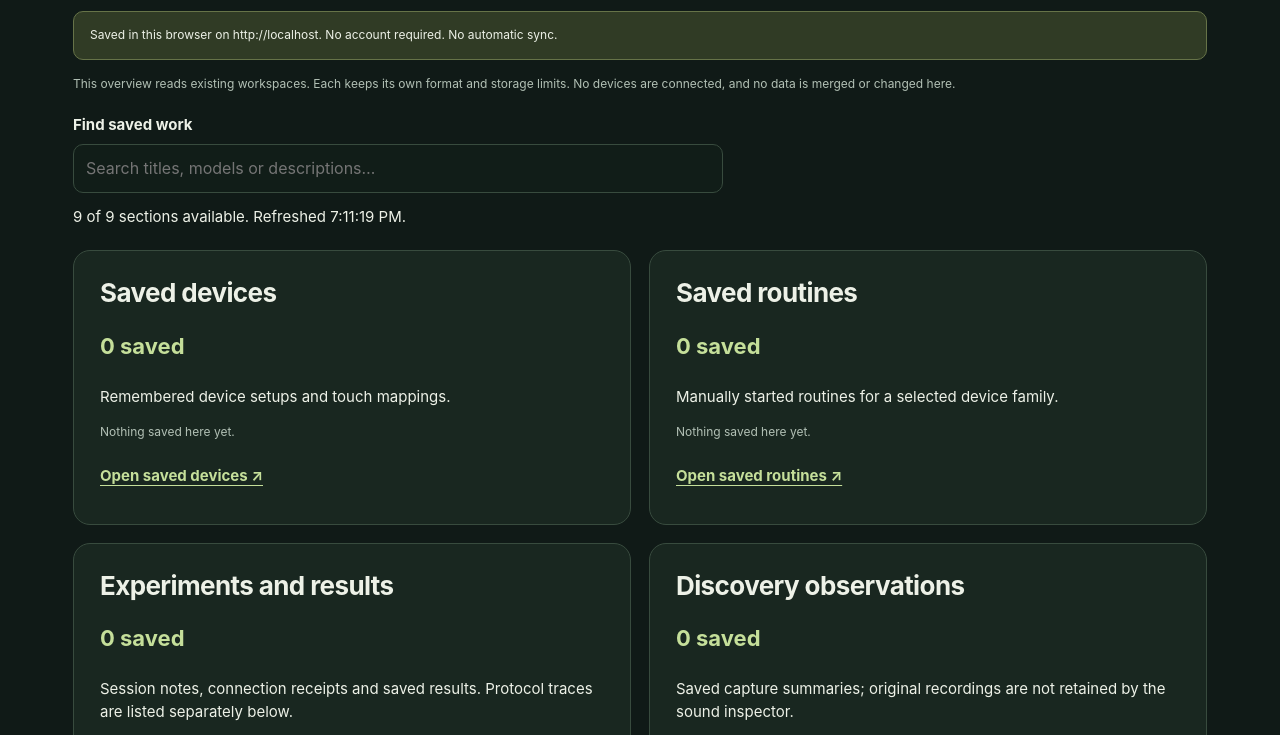
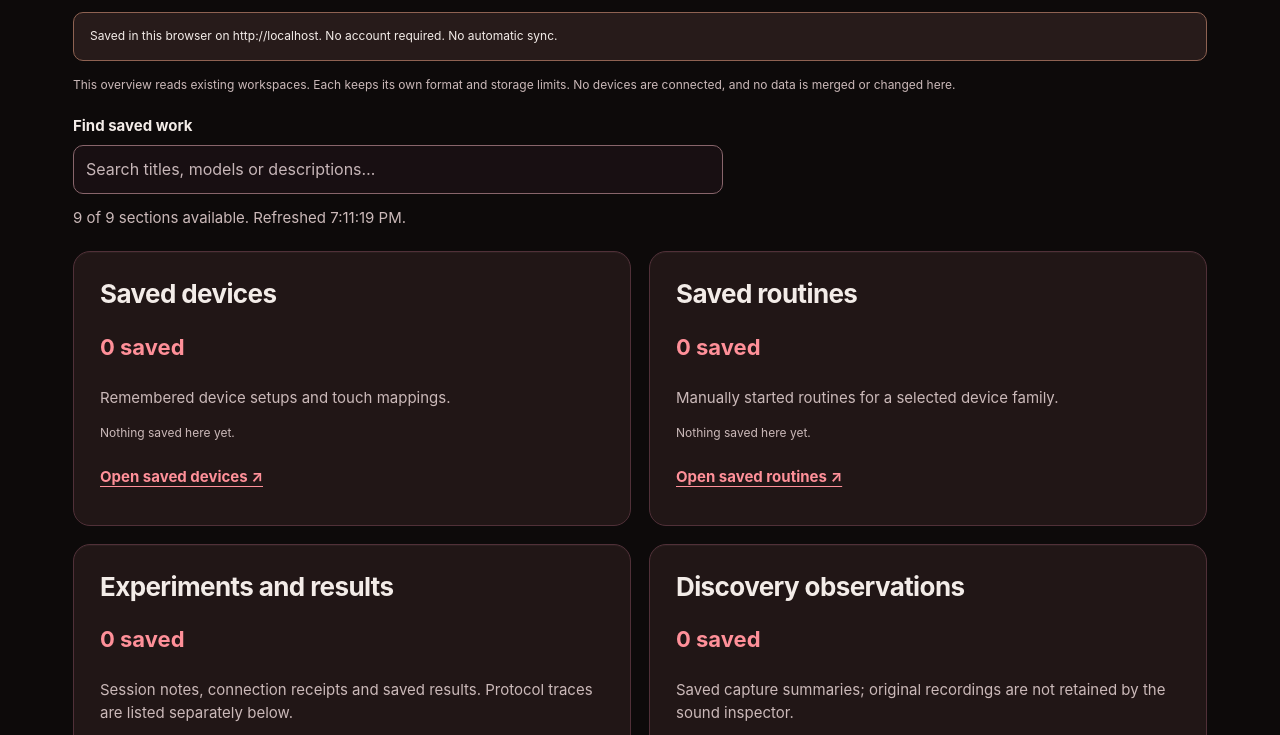
Before and after one commit to jimedusot-beep/Project-sasori, a website: page site/projects.html in a window 1280 px wide. Shown: the part 245-980 px from the top of the page. Drawn offline with Linux system fonts and the light colour scheme.

Commit message:
feat(theme): activate crimson theme on projects.html

```diff
--- a/site/projects.html
+++ b/site/projects.html
@@ -3,7 +3,7 @@
   <head>
     <meta charset="utf-8" />
     <meta name="viewport" content="width=device-width,initial-scale=1,viewport-fit=cover" />
-    <meta name="theme-color" content="#111918" />
+    <meta name="theme-color" content="#0d0a0a" />
     <meta
       http-equiv="Content-Security-Policy"
       content="default-src 'self'; script-src 'self'; style-src 'self'; img-src 'self' data:; connect-src 'none'; object-src 'none'; base-uri 'none'; form-action 'none'"
@@ -15,6 +15,7 @@
     <link rel="stylesheet" href="projects.css" />
     <script type="module" src="projects-ui.js"></script>
     <link rel="stylesheet" href="unified-nav.css" />
+    <link rel="stylesheet" href="sasori-theme.css" />
     <script type="module" src="unified-nav.js"></script>
   </head>
   <body>
```
